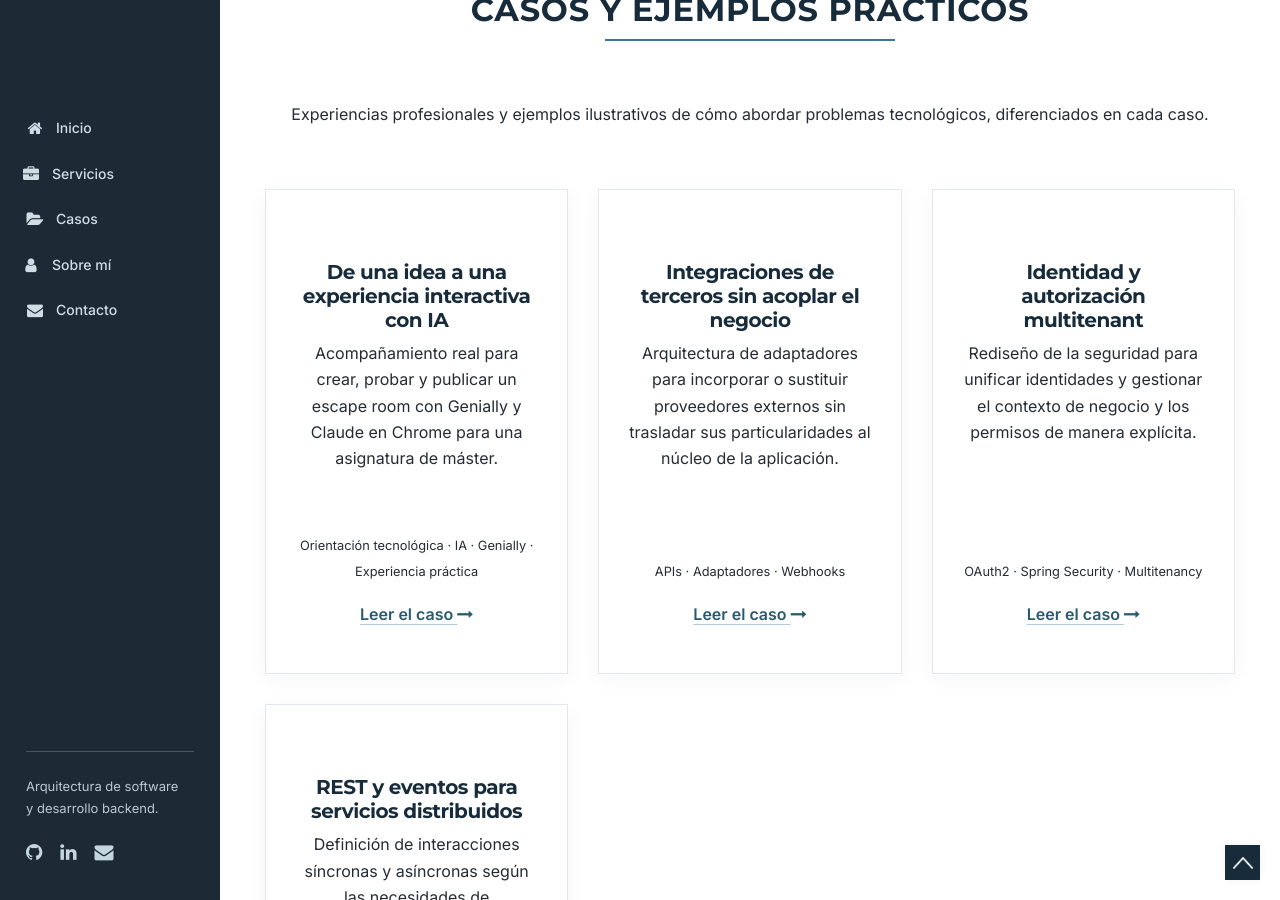
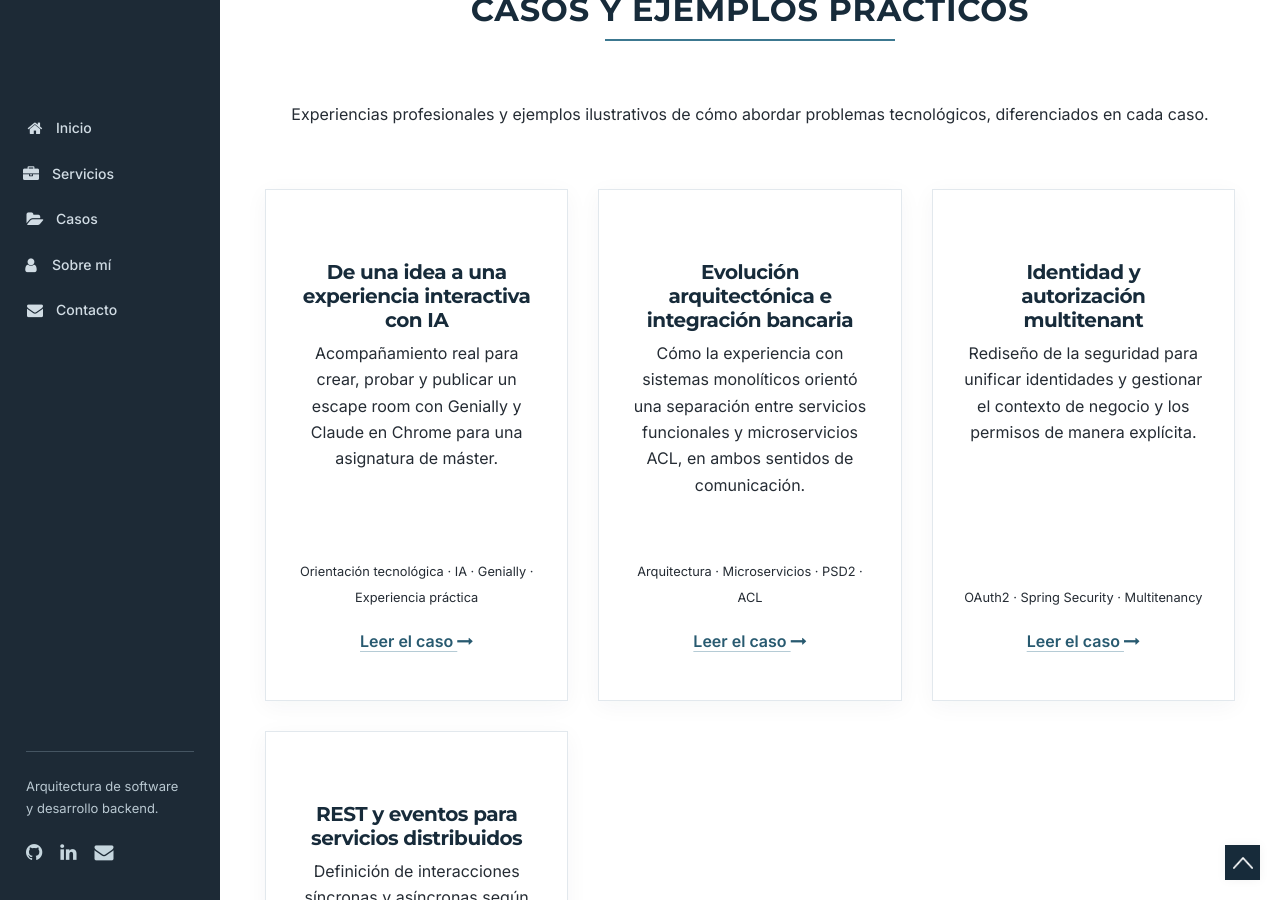
Before and after one commit to dabiz-me/dabiz.me, a Jekyll site: the page built from index.html, in a window 1280 px wide and 900 px high, scrolled down 2395 px. Built offline with Jekyll 4.4.1, drawn with Linux system fonts in a browser that asks for light colours.

Commit message:
docs(casos): actualizar ficha del caso ACL

```diff
--- a/_data/cases.yml
+++ b/_data/cases.yml
@@ -3,10 +3,10 @@
   detail: /casos/escape-room-ia/
   tags: Orientación tecnológica · IA · Genially · Experiencia práctica
 
-- title: Integraciones de terceros sin acoplar el negocio
-  summary: Arquitectura de adaptadores para incorporar o sustituir proveedores externos sin trasladar sus particularidades al núcleo de la aplicación.
+- title: Evolución arquitectónica e integración bancaria
+  summary: Cómo la experiencia con sistemas monolíticos orientó una separación entre servicios funcionales y microservicios ACL, en ambos sentidos de comunicación.
   detail: /casos/integraciones/
-  tags: APIs · Adaptadores · Webhooks
+  tags: Arquitectura · Microservicios · PSD2 · ACL
 
 - title: Identidad y autorización multitenant
   summary: Rediseño de la seguridad para unificar identidades y gestionar el contexto de negocio y los permisos de manera explícita.
```
